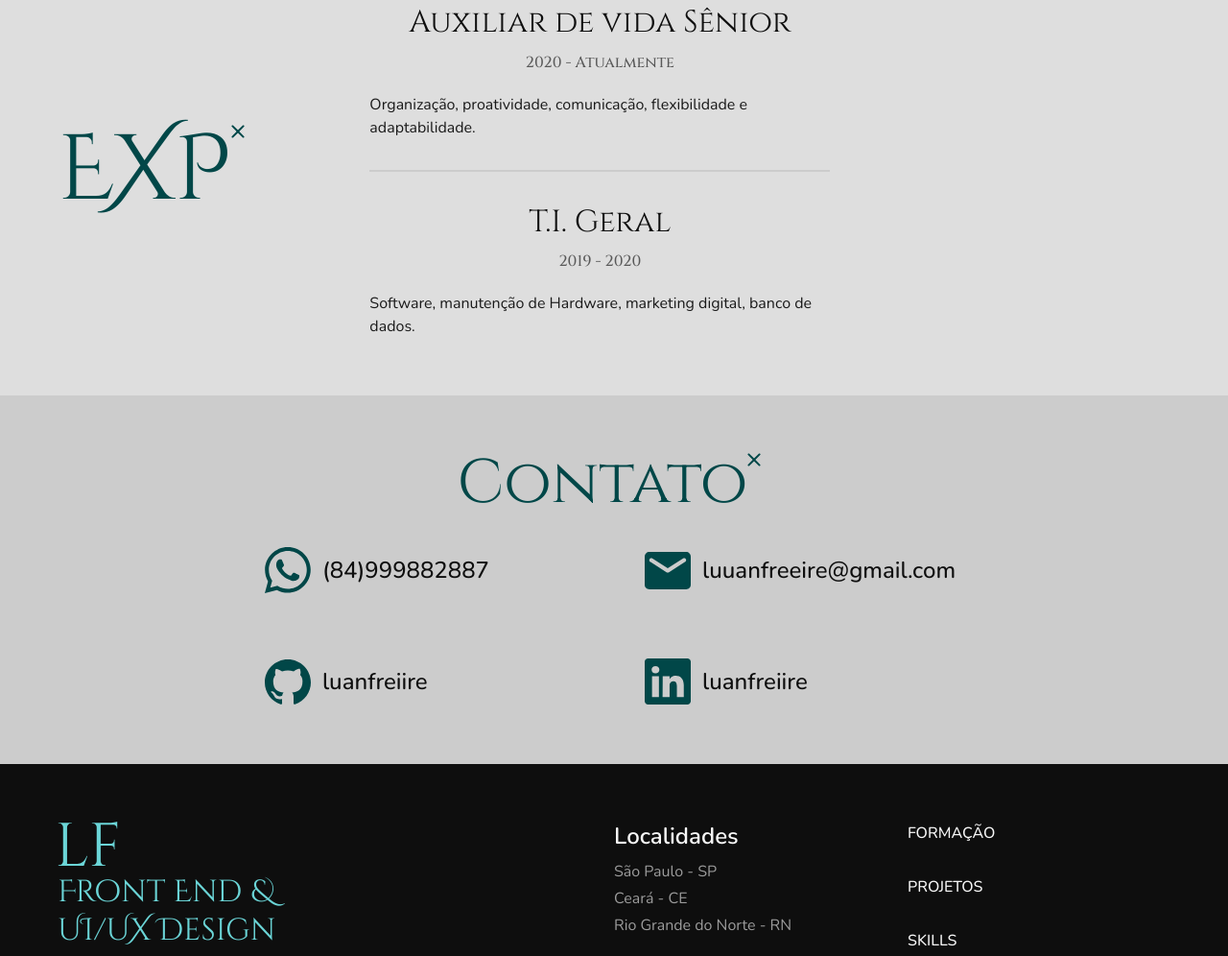
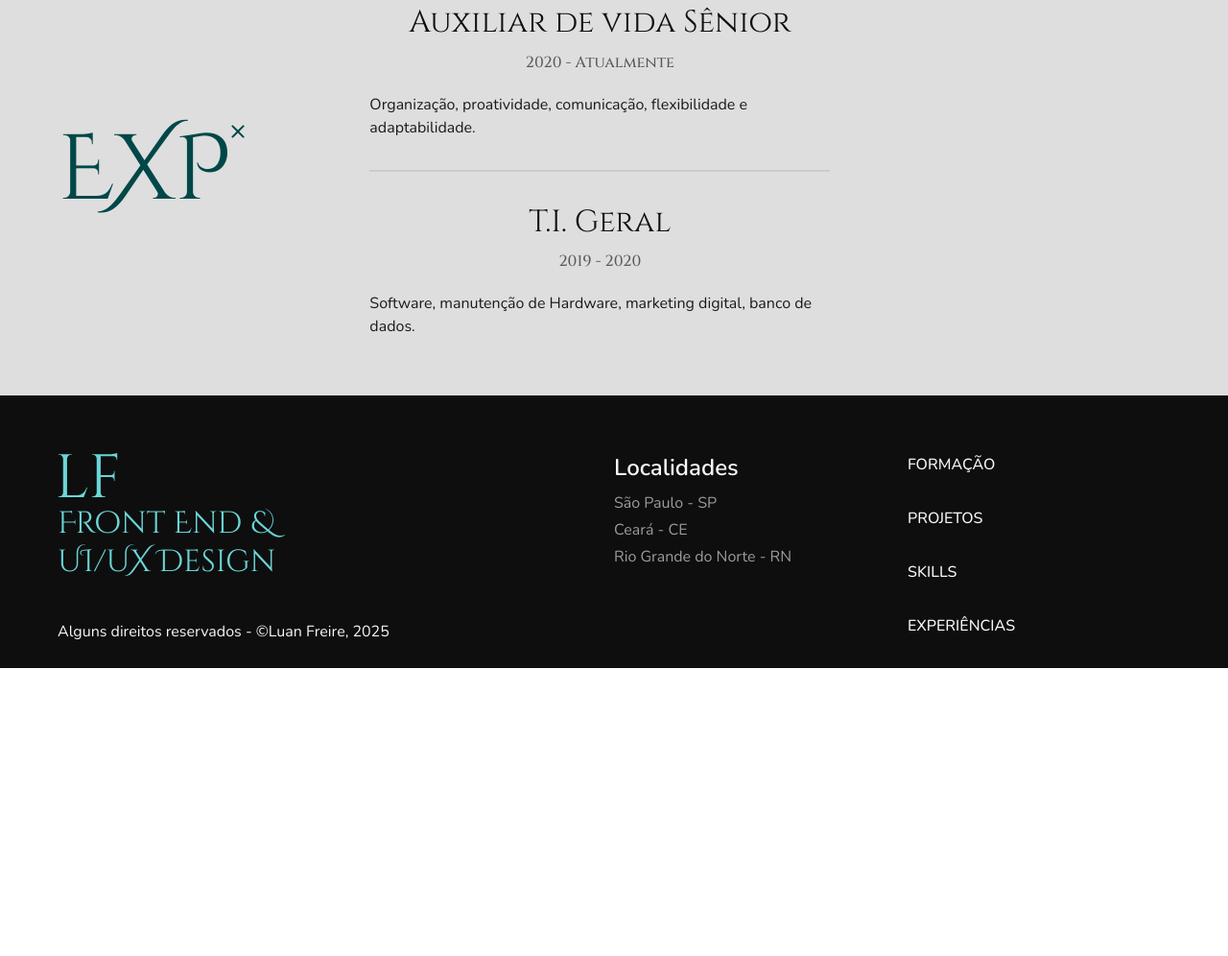
Before and after one commit to luanfreiire/portfolio, a plain HTML site: page public/index.html in a window 1280 px wide. Shown: the part 4074-5070 px from the top of the page at 96% size. After the commit the page ends 4770 px from the top, so only its background shows below. Drawn offline with nearby package versions, Linux system fonts and the light colour scheme.

Commit message:
primeiro commit

```diff
--- a/public/index.html
+++ b/public/index.html
@@ -283,7 +283,7 @@
                         <li>HTML<span>Sênior</span></li>
                         <li>CSS<span>Sênior</span></li>
                         <li>Javascript<span>Pleno</span></li>
-                        <li>Typescript<span>Pleno</span></li>
+                        <li>Typescript<span>Júnior</span></li>
                     </ul>
                 </div>
 
@@ -338,31 +338,6 @@
 
         <!-- contato -->
         <section id="contato" class="contato-bg">
-            <div class="contato-container container">
-                <div class="contato-titulo">
-                    <h1 class="titulo">Contato</h1>
-                </div>
-                <article class="contato-content">
-                    <ul class="contato-lista">
-                        <li class="contato-item">
-                            <img src="/public/assets/img/icons/wpp-e2.svg" width="48" height="48" alt="Whatsapp">
-                            <a href="tel:+5584999882887">(84)999882887</a>
-                        </li>
-                        <li class="contato-item">
-                            <img src="/public/assets/img/icons/mail-e2.svg" width="48" height="48" alt="Email">
-                            <a href="mailto:luuanfreeire@gmail.com">luuanfreeire@gmail.com</a>
-                        </li>
-                        <li class="contato-item">
-                            <img src="/public/assets/img/icons/git-e2.svg" width="48" height="48" alt="Github">
-                            <a href="https://github.com/luanfreiire" target="_blank">luanfreiire</a>
-                        </li>
-                        <li class="contato-item">
-                            <img src="/public/assets/img/icons/link-e2.svg" width="48" height="48" alt="Linkedin">
-                            <a href="https://www.linkedin.com/in/luan-freiire/" target="_blank">luanfreiire</a>
-                        </li>
-                    </ul>
-                </article>
-            </div>
         </section>
     </main>
 
--- a/src/styles/contato.css
+++ b/src/styles/contato.css
@@ -2,33 +2,3 @@
 .contato-bg {
     background: var(--color-b6);
 }
-
-.contato-titulo {
-    padding: 3.75rem 1.25rem 2rem 1.25rem;
-    display: flex;
-    justify-content: center;
-}
-
-.contato-content {
-    padding: 0px 1.25rem 3.75rem 1.25rem;
-    display: flex;
-    justify-content: center;
-}
-
-.contato-lista {
-    display: grid;
-    grid-template-columns: 1fr 1fr;
-    gap: 4rem;
-}
-
-.contato-item {
-    display: flex;
-    align-items: center;
-    gap: 4px;
-}
-
-.contato-item a {
-    font: 500 1.5rem/1.5 var(--font-text);
-    color: var(--color-b1);
-    padding: 8px;
-}
```
